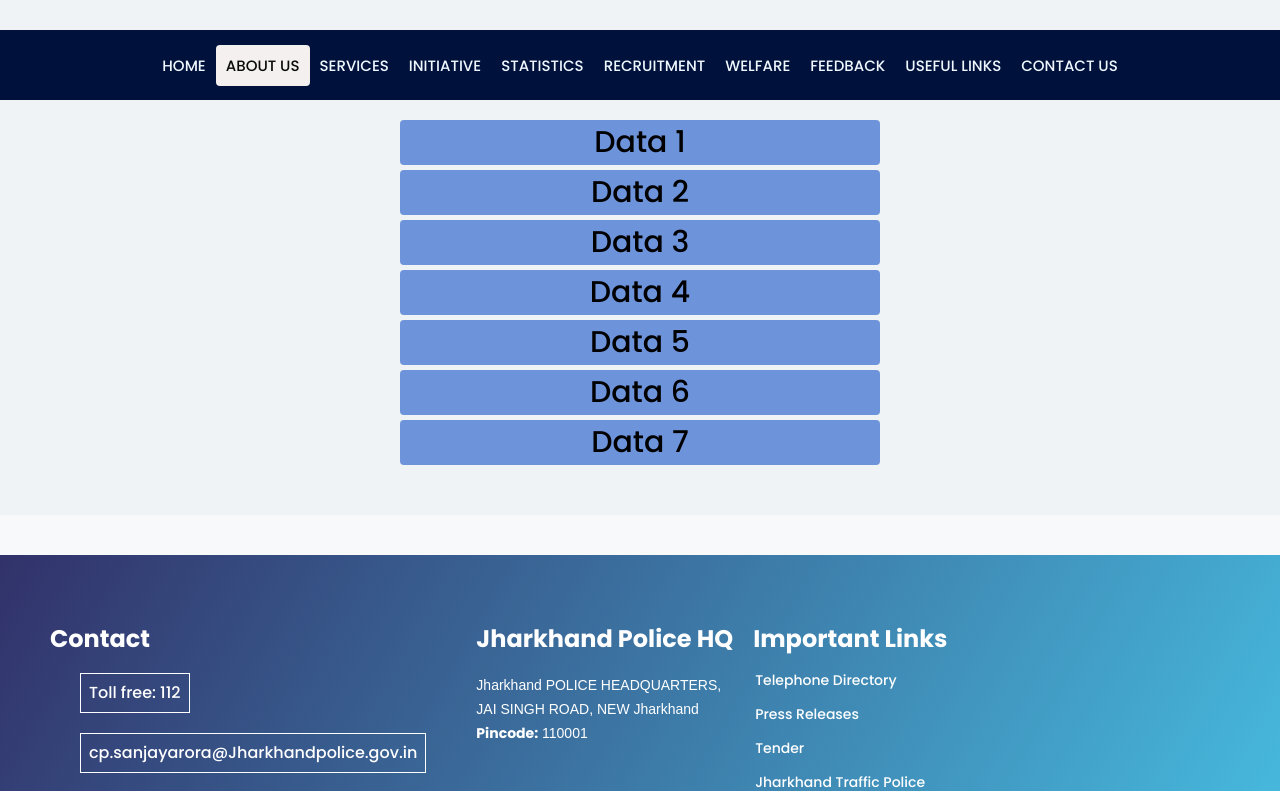
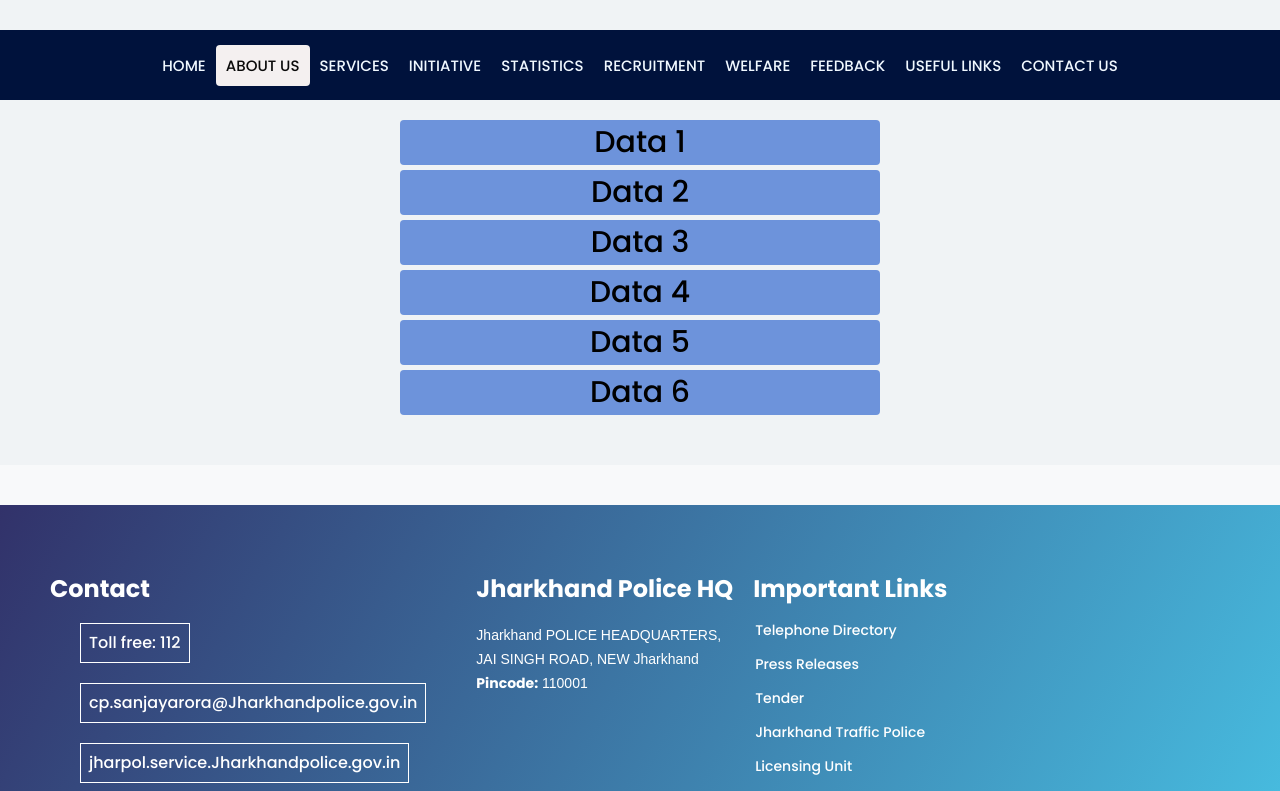
Before and after one commit to Yash43211234/Jharkhand_Police-Web-Application, a React (Create React App) app: page /about in a window 1280 px wide. Shown: the top 791 px of the page. Built offline with nearby package versions, Linux system fonts and the light colour scheme.

Commit message:
modified by kartik

```diff
--- a/src/List/AboutList.js
+++ b/src/List/AboutList.js
@@ -16,7 +16,7 @@ const AboutList = () => {
             <li><NavLink  className='about-data' to="/second">Data 4 </NavLink></li>
             <li><NavLink  className='about-data' to="/first"> Data 5 </NavLink></li>
             <li><NavLink  className='about-data' to="/second">Data 6 </NavLink></li>
-            <li><NavLink  className='about-data' to="/second">Data 7 </NavLink></li>
+
         </ul>
 
 
```
